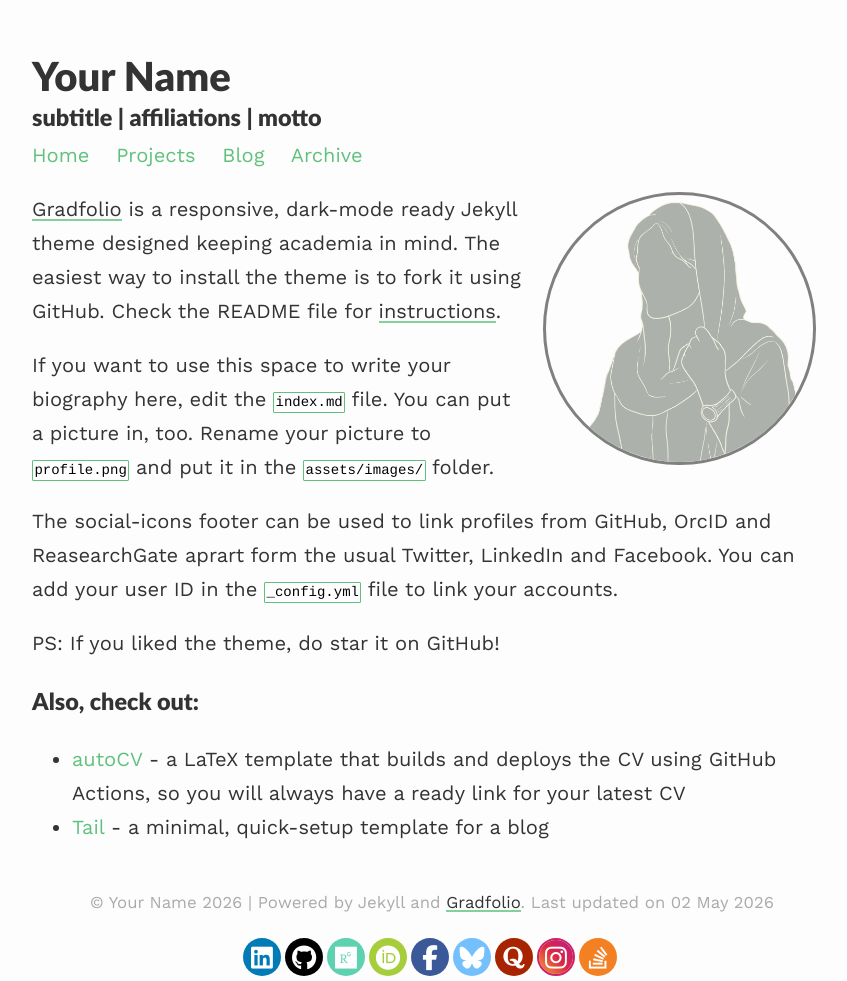
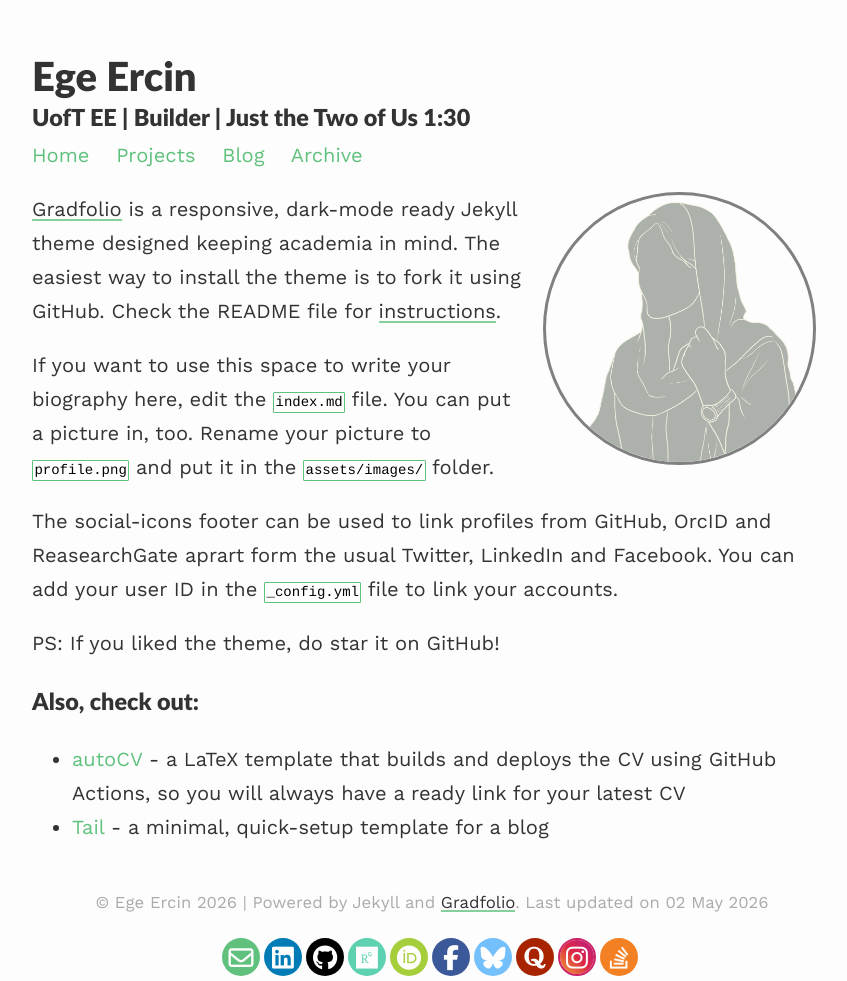
Before and after one commit to egeercin/egeercin.github.io, a Jekyll site: the page built from index.md, in a window 1280 px wide. Shown: the whole page, without its empty margins (208-1055 px from the left). Built offline with Jekyll 4.4.1, drawn with Linux system fonts in a browser that asks for light colours.

Commit message:
Update site title and description in config

```diff
--- a/_config.yml
+++ b/_config.yml
@@ -1,11 +1,11 @@
 ### your site title here
 
-title: Your Name
-description: subtitle | affiliations | motto
+title: Ege Ercin
+description: UofT EE | Builder | Just the Two of Us 1:30
 
-baseurl: /gradfolio #name of GitHub repository
-url: "" #custom url to be used instead of GitHub repository
-email: #
+baseurl: "/" #name of GitHub repository
+url: "https://username.github.io"
+email: "egepoyrazercin@gmail.com"
 
 # Pagination
 paginate: 4
```
